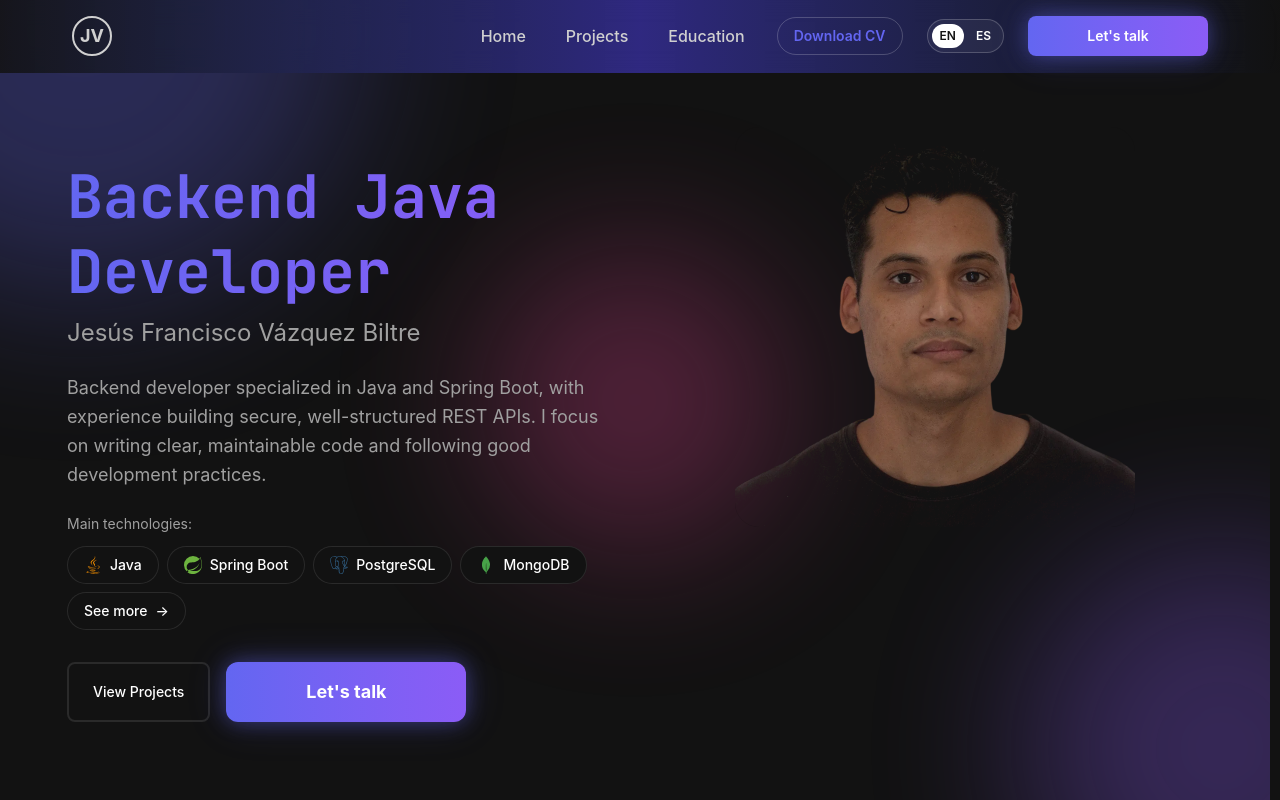
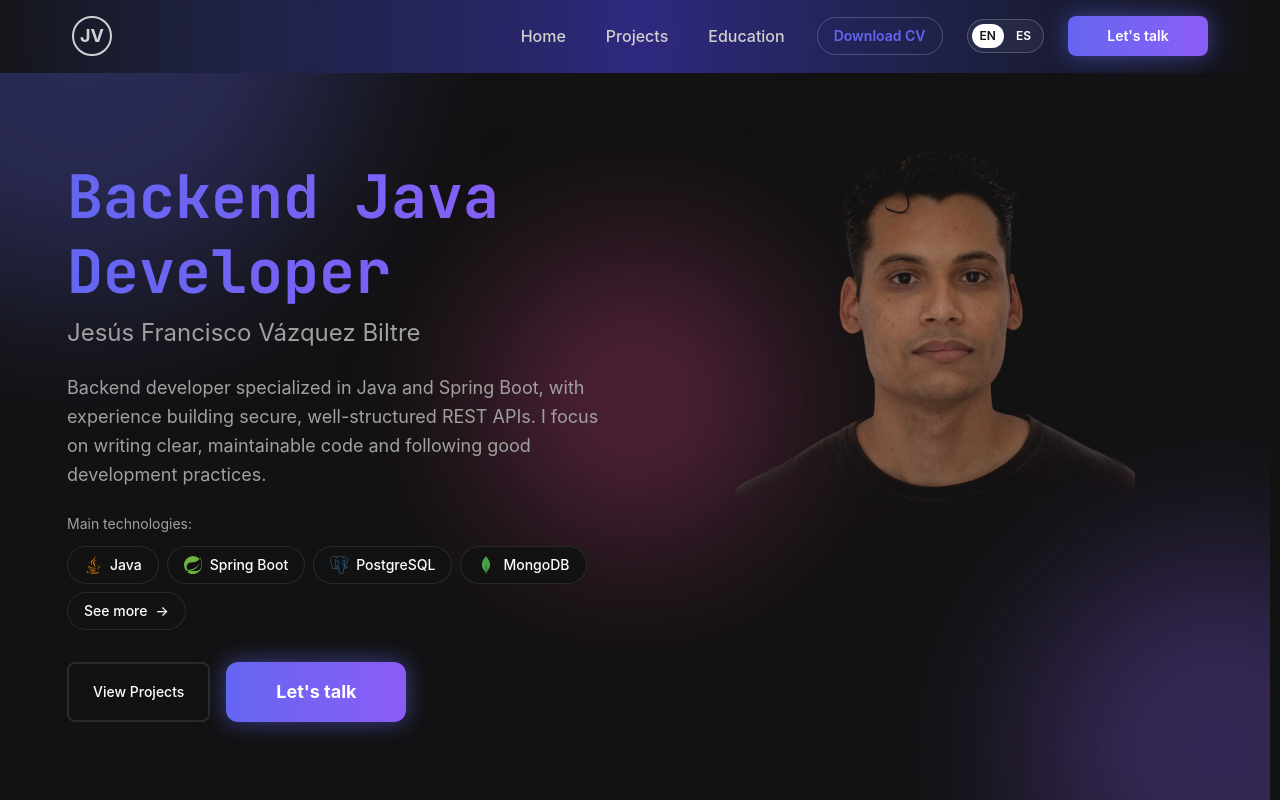
Before and after one commit to jesusfvb/portfolio, a React (Vite) app: page / in a window 1280 px wide. Shown: the top 800 px of the page. Built offline with nearby package versions, Linux system fonts and the light colour scheme.

Commit message:
fix(ui): adjust min-width values for ContactButton variants

```diff
--- a/src/presentation/shared/ui/ContactButton/ContactButton.tsx
+++ b/src/presentation/shared/ui/ContactButton/ContactButton.tsx
@@ -37,9 +37,9 @@ const ContactButton = ({
     "cursor-pointer transition-all duration-300 border-none font-inherit bg-linear-to-r from-[#6366f1] to-[#8b5cf6] text-white hover:-translate-y-0.5 hover:shadow-[0_10px_25px_rgba(99,102,241,0.4)] hover:scale-105 relative overflow-hidden group animate-pulse-glow";
 
   const variantClasses = {
-    small: "px-6 py-2.5 rounded-lg text-sm font-semibold min-w-[180px]",
-    default: "px-6 py-3 rounded-lg text-base font-semibold min-w-[200px]",
-    large: "px-10 py-4 rounded-xl text-lg font-bold min-w-[240px]",
+    small: "px-6 py-2.5 rounded-lg text-sm font-semibold min-w-[140px]",
+    default: "px-6 py-3 rounded-lg text-base font-semibold min-w-[150px]",
+    large: "px-10 py-4 rounded-xl text-lg font-bold min-w-[180px]",
   };
 
   return (
```
